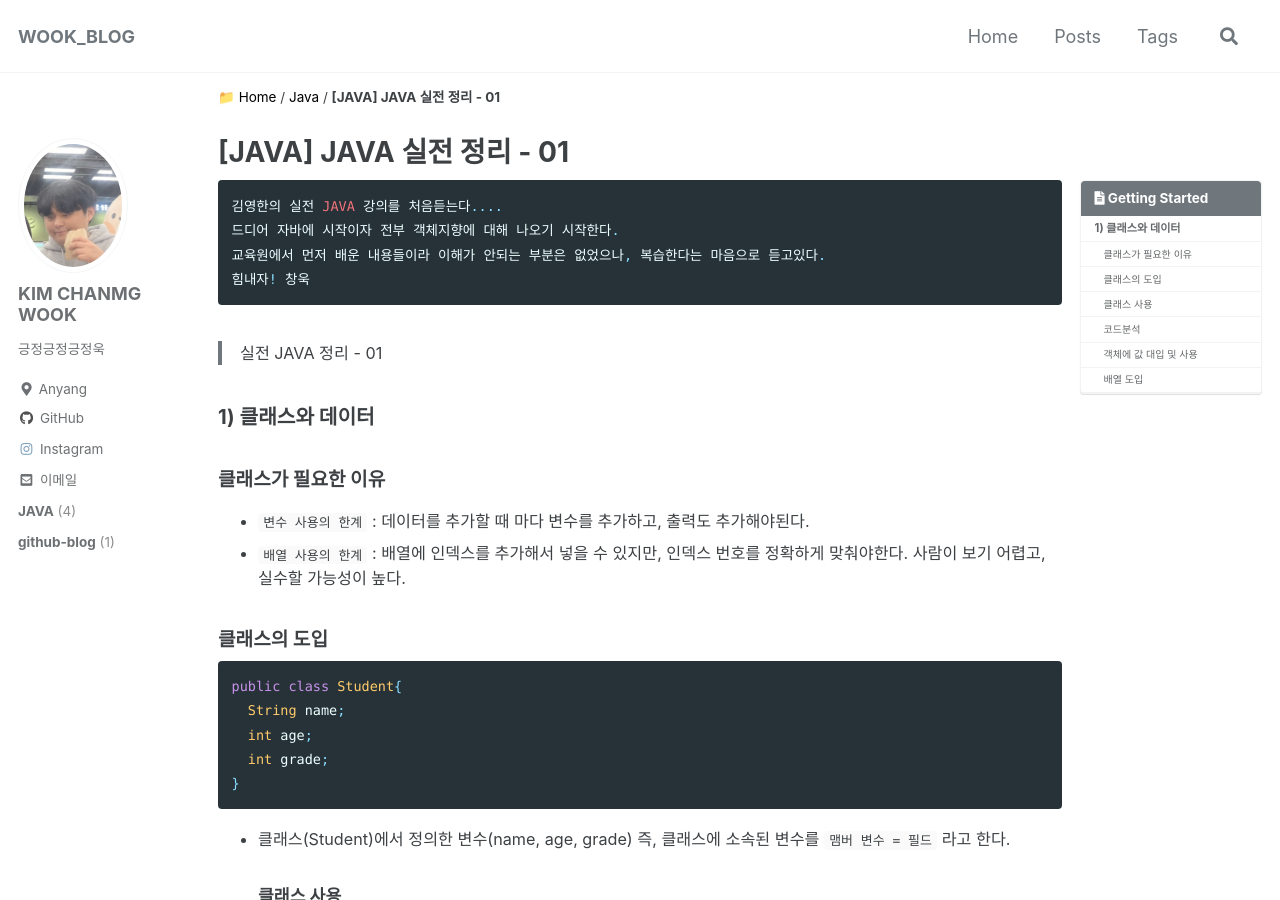
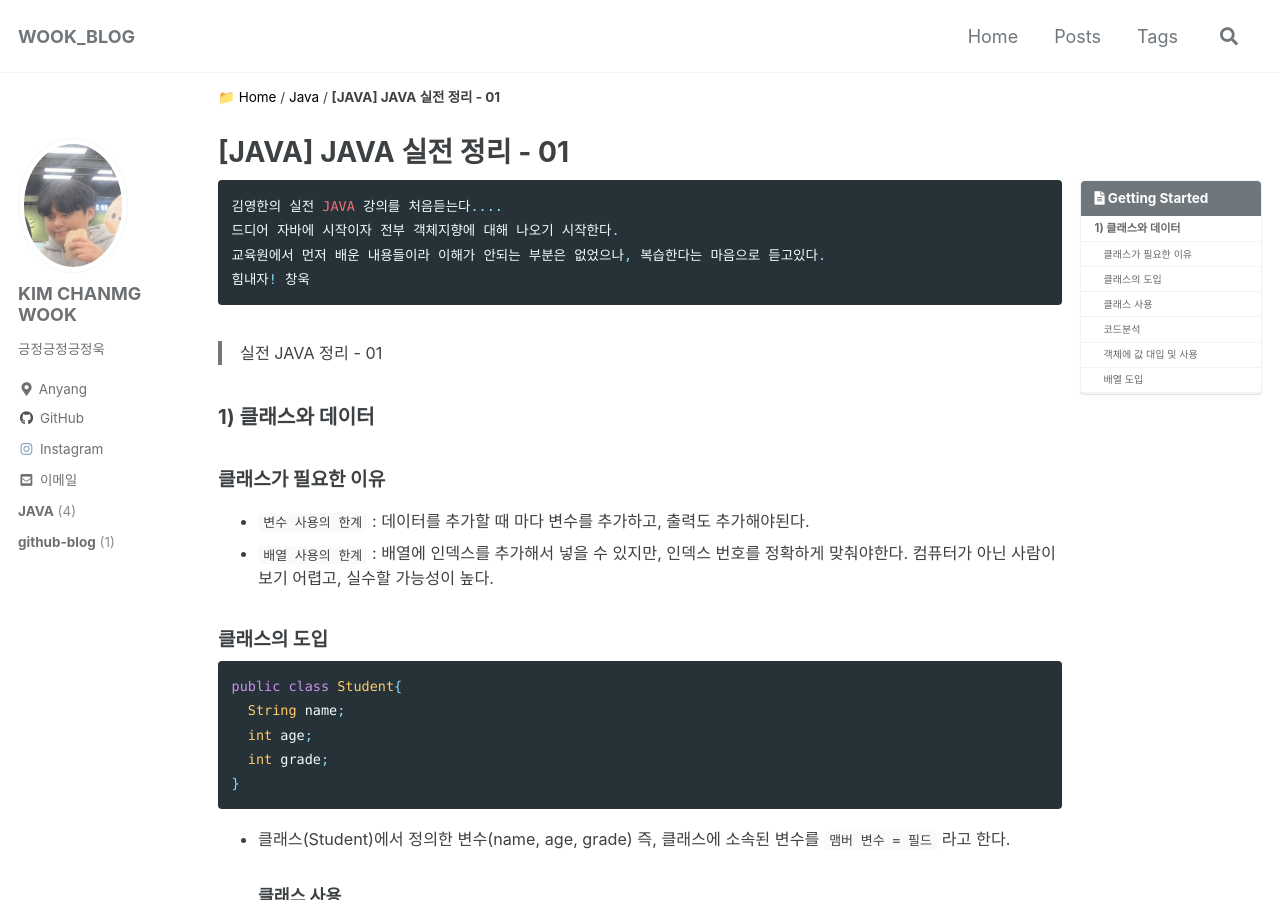
Before and after one commit to CHANGWOOKI/CHANGWOOKI.github.io, a Jekyll site: the page built from _posts/JAVA/2024-04-27-JAVA_.STEP2-1.md, in a window 1280 px wide and 900 px high. Built offline with Jekyll 4.4.1, drawn with Linux system fonts in a browser that asks for light colours; cached includes are drawn as plain includes.

Commit message:
실전 자바 정리

````diff
--- a/_posts/JAVA/2024-04-27-JAVA_.STEP2-1.md
+++ b/_posts/JAVA/2024-04-27-JAVA_.STEP2-1.md
@@ -23,7 +23,7 @@ categories:
 ### 1) 클래스와 데이터
 #### 클래스가 필요한 이유
 - `변수 사용의 한계` : 데이터를 추가할 때 마다 변수를 추가하고, 출력도 추가해야된다.
-- `배열 사용의 한계` : 배열에 인덱스를 추가해서 넣을 수 있지만, 인덱스 번호를 정확하게 맞춰야한다. 사람이 보기 어렵고, 실수할 가능성이 높다.
+- `배열 사용의 한계` : 배열에 인덱스를 추가해서 넣을 수 있지만, 인덱스 번호를 정확하게 맞춰야한다. 컴퓨터가 아닌 사람이 보기 어렵고, 실수할 가능성이 높다.
 
 #### 클래스의 도입
 ```java
````
